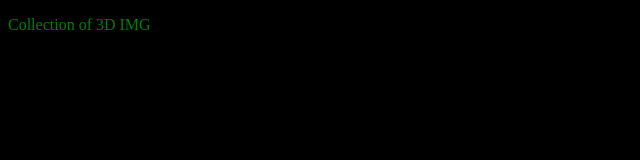
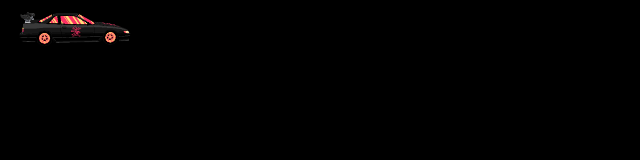
Before and after one commit to GoMac461/Going_Online, a plain HTML site: page index.html in a window 1280 px wide. Shown: the whole page, without its empty margins (0-640 px from the left). Drawn offline with Linux system fonts and the light colour scheme.

Commit message:
add
addition de vidéo,
transformation du bloc en noir,
elargir la vidéo.

```diff
--- a/index.html
+++ b/index.html
@@ -7,6 +7,8 @@
 	</head>
 
 	<body>
-		<p>Collection of 3D IMG </p>
+		<a href="https://www.w3schools.com">
+			<img src="gif/car_1.gif" alt="" width="10%" height="10%" border="0" align:"center">
+		</a>
 	</body>
 </html>
```
Also changed, not shown: gif/car_1.gif (added), gif/car_2.gif (added), gif/chainsaw.gif (added), gif/gecko.gif (added), gif/keys.gif (added), gif/mitsumota.gif (added), gif/plain.gif (added), 2 other files.
